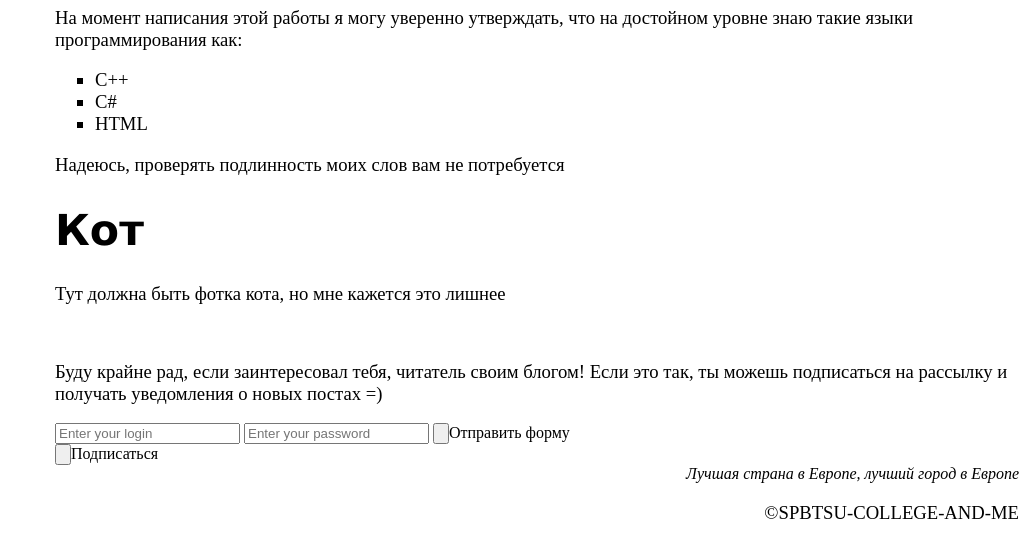
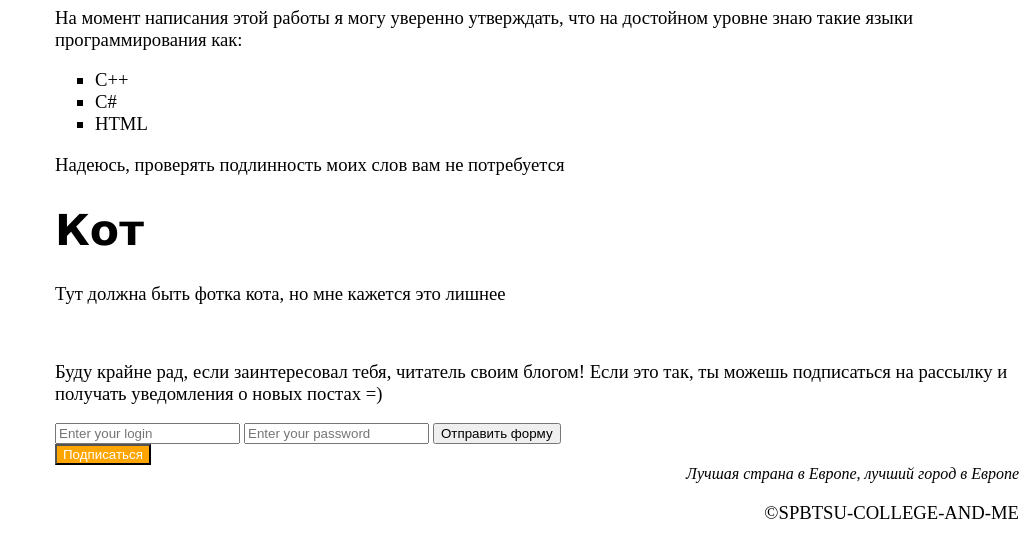
Before and after one commit to Nick0-0/MDK_04.02_HomeWork, a plain HTML site: page index.html in a window 1280 px wide. Shown: the part 634-1177 px from the top of the page, without its empty margins (253-1280 px from the left). Drawn offline with Linux system fonts and the light colour scheme.

Commit message:
Modified buttons and it styles

```diff
--- a/index.html
+++ b/index.html
@@ -46,9 +46,9 @@
     <form>
 	    <input type="text" placeholder="Enter your login">
 	    <input type="password" placeholder="Enter your password">
-	    <input type="button">Отправить форму</input>
+	    <input type="button" value="Отправить форму">
     </form>
-    <input type="button">Подписаться</input>
+    <input type="button" style="background-color: #FFA500; color: #fff" value="Подписаться">
   </main>
   <footer>
     <address>Лучшая страна в Европе, лучший город в Европе</address>
```
